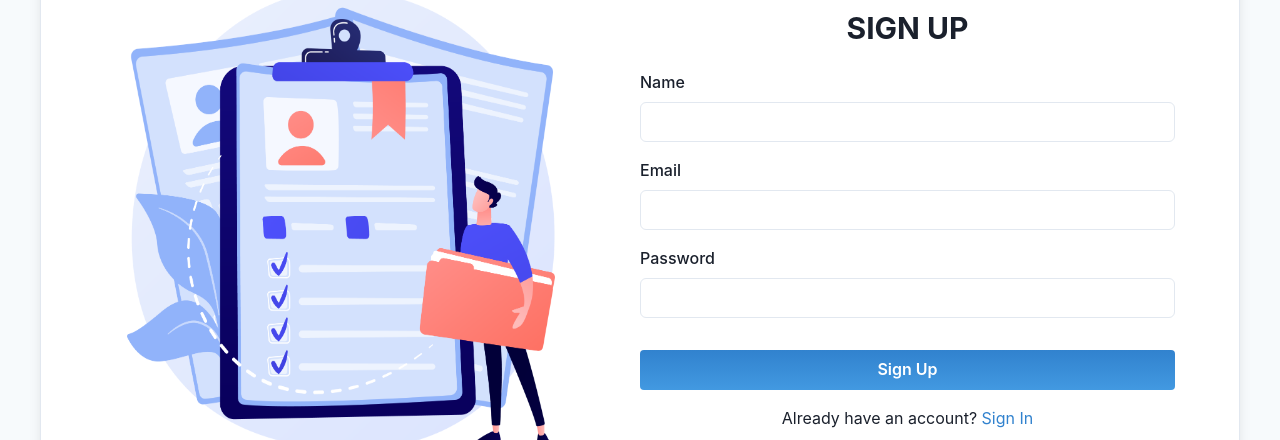
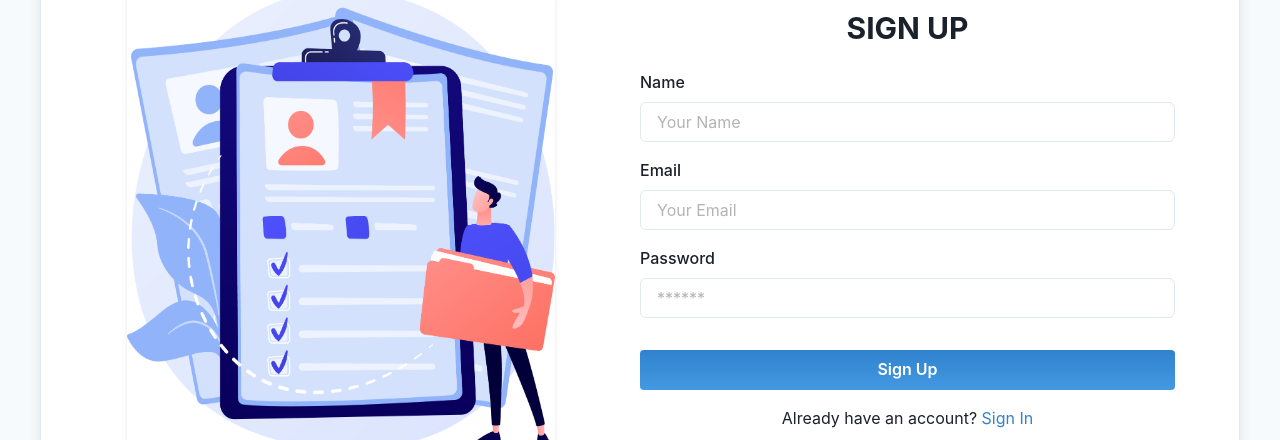
Before and after one commit to Santy520/Get-LITerary, a React (Vite) app in the folder client/: page /Signup in a window 1280 px wide. Shown: the part 252-692 px from the top of the page. Built offline with nearby package versions, Linux system fonts and the light colour scheme.

Commit message:
ui almost done

```diff
--- a/client/package.json
+++ b/client/package.json
@@ -15,6 +15,7 @@
     "@emotion/react": "^11.11.4",
     "@emotion/styled": "^11.11.5",
     "framer-motion": "^11.2.10",
+    "jwt-decode": "^4.0.0",
     "prop-types": "^15.8.1",
     "react": "^18.2.0",
     "react-dom": "^18.2.0",
--- a/client/src/pages/Login.jsx
+++ b/client/src/pages/Login.jsx
@@ -1,14 +1,56 @@
-import React from 'react';
-import { Box, Button, FormControl, FormLabel, Input, Heading, Text, Link, Image } from '@chakra-ui/react';
+import { useState } from 'react';
+import { useMutation } from '@apollo/client';
+import { LOGIN_USER } from '../utils/mutations';
 import { Link as RouterLink } from 'react-router-dom';
+import {
+  Box,
+  Button,
+  FormControl,
+  FormLabel,
+  Input,
+  Heading,
+  Text,
+  Link,
+  Image,
+} from '@chakra-ui/react';
+import Auth from '../utils/auth';
 import loginImage from '../assets/login.png';
 
-function Login() {
+const Login = () => {
+  const [formState, setFormState] = useState({ email: '', password: '' });
+  const [login, { error, data }] = useMutation(LOGIN_USER);
+
+  const handleChange = (event) => {
+    const { name, value } = event.target;
+    setFormState({
+      ...formState,
+      [name]: value,
+    });
+  };
+
+  const handleFormSubmit = async (event) => {
+    event.preventDefault();
+    try {
+      const { data } = await login({
+        variables: { ...formState },
+      });
+
+      Auth.login(data.login.token);
+    } catch (e) {
+      console.error(e);
+    }
+
+    setFormState({
+      email: '',
+      password: '',
+    });
+  };
+
   return (
     <Box display="flex" justifyContent="center" alignItems="center" height="100vh" bg="gray.50">
       <Box
         display="flex"
-        flexDirection={{ base: "column", md: "row" }}
+        flexDirection={{ base: 'column', md: 'row' }}
         p={8}
         width="100%"
         maxWidth="1200px"
@@ -19,39 +61,74 @@ function Login() {
         height="80vh"
       >
         <Box flex="1" display="flex" justifyContent="center" alignItems="center">
-          <Image src={loginImage} alt="Login Image" borderRadius="1px" boxShadow="1px" />
+          <Image src={loginImage} alt="Login Image" borderRadius="md" boxShadow="md" />
         </Box>
         <Box flex="1" display="flex" flexDirection="column" justifyContent="center" p={8}>
           <Heading as="h2" size="lg" mb={6} textAlign="center">
             SIGN IN
           </Heading>
-          <form>
+          {data ? (
+            <Text textAlign="center">
+              Success! You may now head{' '}
+              <Link as={RouterLink} to="/">
+                back to the homepage.
+              </Link>
+            </Text>
+          ) : (
+            <form onSubmit={handleFormSubmit}>
               <FormControl mb={4}>
                 <FormLabel htmlFor="email">Email</FormLabel>
-              <Input type="email" id="email" name="email" required />
+                <Input
+                  type="email"
+                  id="email"
+                  name="email"
+                  placeholder="Your email"
+                  value={formState.email}
+                  onChange={handleChange}
+                  required
+                />
               </FormControl>
               <FormControl mb={4}>
                 <FormLabel htmlFor="password">Password</FormLabel>
-              <Input type="password" id="password" name="password" required />
+                <Input
+                  type="password"
+                  id="password"
+                  name="password"
+                  placeholder="******"
+                  value={formState.password}
+                  onChange={handleChange}
+                  required
+                />
               </FormControl>
-            <Button type="submit"
+              <Button
+                type="submit"
                 colorScheme="blue"
                 width="full"
                 mt={4}
                 bgGradient="linear(to-t, blue.400, blue.500)"
                 _hover={{
-                bgGradient: "linear(to-b, blue.300, blue.400)"
-              }}>
+                  bgGradient: 'linear(to-b, blue.300, blue.400)',
+                }}
+              >
                 Sign In
               </Button>
             </form>
+          )}
           <Text mt={4} textAlign="center">
-            Do not have an account? <Link as={RouterLink} to="/signup" color="blue.500">Sign Up</Link>
+            Do not have an account?{' '}
+            <Link as={RouterLink} to="/signup" color="blue.500">
+              Sign Up
+            </Link>
           </Text>
+          {error && (
+            <Box my={3} p={3} bg="red.500" color="white" borderRadius="md" textAlign="center">
+              {error.message}
+            </Box>
+          )}
         </Box>
       </Box>
     </Box>
   );
-}
+};
 
 export default Login;
--- a/client/src/pages/Signup.jsx
+++ b/client/src/pages/Signup.jsx
@@ -1,14 +1,56 @@
-import React from 'react';
-import { Box, Button, FormControl, FormLabel, Input, Heading, Text, Link, Image } from '@chakra-ui/react';
+import { useState } from 'react';
+import { useMutation } from '@apollo/client';
+import { ADD_USER } from '../utils/mutations';
 import { Link as RouterLink } from 'react-router-dom';
-import SignupImage from '../assets/signup.png';
+import {
+  Box,
+  Button,
+  FormControl,
+  FormLabel,
+  Input,
+  Heading,
+  Text,
+  Link,
+  Image,
+} from '@chakra-ui/react';
+import Auth from '../utils/auth';
+import SignupImage from '../assets/signup.png'; // Ensure this path is correct
 
-function Signup() {
+const Signup = () => {
+  const [formState, setFormState] = useState({
+    name: '',
+    email: '',
+    password: '',
+  });
+
+  const [addUser, { error, data }] = useMutation(ADD_USER);
+
+  const handleChange = (event) => {
+    const { name, value } = event.target;
+    setFormState({
+      ...formState,
+      [name]: value,
+    });
+  };
+
+  const handleFormSubmit = async (event) => {
+    event.preventDefault();
+    try {
+      const { data } = await addUser({
+        variables: { ...formState },
+      });
+
+      Auth.login(data.addUser.token);
+    } catch (e) {
+      console.error(e);
+    }
+  };
+
   return (
     <Box display="flex" justifyContent="center" alignItems="center" height="100vh" bg="gray.50" p={4}>
       <Box
         display="flex"
-        flexDirection={{ base: "column", md: "row" }}
+        flexDirection={{ base: 'column', md: 'row' }}
         p={8}
         width="100%"
         maxWidth="1200px"
@@ -19,24 +61,56 @@ function Signup() {
         height="80vh"
       >
         <Box flex="1" display="flex" justifyContent="center" alignItems="center">
-          <Image src={SignupImage} alt="Signup Image" borderRadius="1px" boxShadow="1px" width="80%" height="80%" />
+          <Image src={SignupImage} alt="Signup Image" borderRadius="md" boxShadow="md" width="80%" height="80%" />
         </Box>
         <Box flex="1" display="flex" flexDirection="column" justifyContent="center" p={8}>
           <Heading as="h2" size="lg" mb={6} textAlign="center">
             SIGN UP
           </Heading>
-          <form>
+          {data ? (
+            <Text textAlign="center">
+              Success! You may now head{' '}
+              <Link as={RouterLink} to="/">
+                back to the homepage.
+              </Link>
+            </Text>
+          ) : (
+            <form onSubmit={handleFormSubmit}>
               <FormControl mb={4}>
                 <FormLabel htmlFor="name">Name</FormLabel>
-              <Input type="text" id="name" name="name" required />
+                <Input
+                  type="text"
+                  id="name"
+                  name="name"
+                  placeholder="Your Name"
+                  value={formState.name}
+                  onChange={handleChange}
+                  required
+                />
               </FormControl>
               <FormControl mb={4}>
                 <FormLabel htmlFor="email">Email</FormLabel>
-              <Input type="email" id="email" name="email" required />
+                <Input
+                  type="email"
+                  id="email"
+                  name="email"
+                  placeholder="Your Email"
+                  value={formState.email}
+                  onChange={handleChange}
+                  required
+                />
               </FormControl>
               <FormControl mb={4}>
                 <FormLabel htmlFor="password">Password</FormLabel>
-              <Input type="password" id="password" name="password" required />
+                <Input
+                  type="password"
+                  id="password"
+                  name="password"
+                  placeholder="******"
+                  value={formState.password}
+                  onChange={handleChange}
+                  required
+                />
               </FormControl>
               <Button
                 type="submit"
@@ -45,19 +119,28 @@ function Signup() {
                 mt={4}
                 bgGradient="linear(to-t, blue.400, blue.500)"
                 _hover={{
-                bgGradient: "linear(to-b, blue.300, blue.400)"
+                  bgGradient: 'linear(to-b, blue.300, blue.400)',
                 }}
               >
                 Sign Up
               </Button>
             </form>
+          )}
+          {error && (
+            <Box my={3} p={3} bg="red.500" color="white" borderRadius="md" textAlign="center">
+              {error.message}
+            </Box>
+          )}
           <Text mt={4} textAlign="center">
-            Already have an account? <Link as={RouterLink} to="/" color="blue.500">Sign In</Link>
+            Already have an account?{' '}
+            <Link as={RouterLink} to="/login" color="blue.500">
+              Sign In
+            </Link>
           </Text>
         </Box>
       </Box>
     </Box>
   );
-}
+};
 
 export default Signup;
--- a/client/src/utils/auth.js
+++ b/client/src/utils/auth.js
@@ -1,25 +1,22 @@
-import decode from 'jwt-decode';
-
 class AuthService {
-  getProfile() {
+  async getProfile() {
+    const { default: decode } = await import('jwt-decode');
     return decode(this.getToken());
   }
 
-  loggedIn() {
+  async loggedIn() {
     const token = this.getToken();
-    // If there is a token and it's not expired, return `true`
-    return token && !this.isTokenExpired(token) ? true : false;
+    const isExpired = await this.isTokenExpired(token);
+    return token && !isExpired ? true : false;
   }
 
-  isTokenExpired(token) {
-    // Decode the token to get its expiration time that was set by the server
+  async isTokenExpired(token) {
+    const { default: decode } = await import('jwt-decode');
     const decoded = decode(token);
-    // If the expiration time is less than the current time (in seconds), the token is expired and we return `true`
     if (decoded.exp < Date.now() / 1000) {
       localStorage.removeItem('id_token');
       return true;
     }
-    // If token hasn't passed its expiration time, return `false`
     return false;
   }
 
--- a/client/src/utils/mutations.js
+++ b/client/src/utils/mutations.js
@@ -18,7 +18,7 @@ export const ADD_USER = gql`
     }
 `;
 
-export const LOGIN = gql`
+export const LOGIN_USER = gql`
     mutation login($email: String!, $password: String!) {
         login(email: $email, password: $password) {
             token
```
Also changed, not shown: 1 other file (tests, documents, lock files or other folders). Lines whose indentation alone changed are shown as unchanged.
